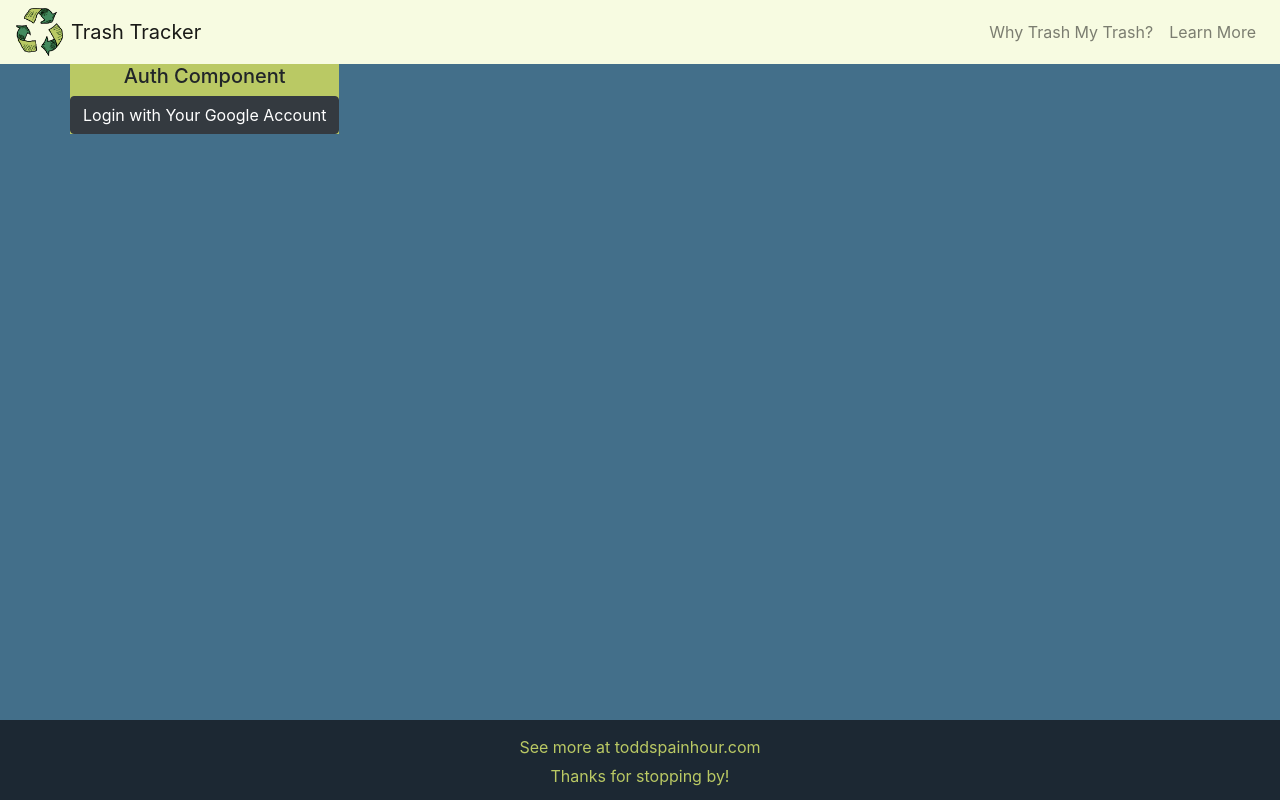
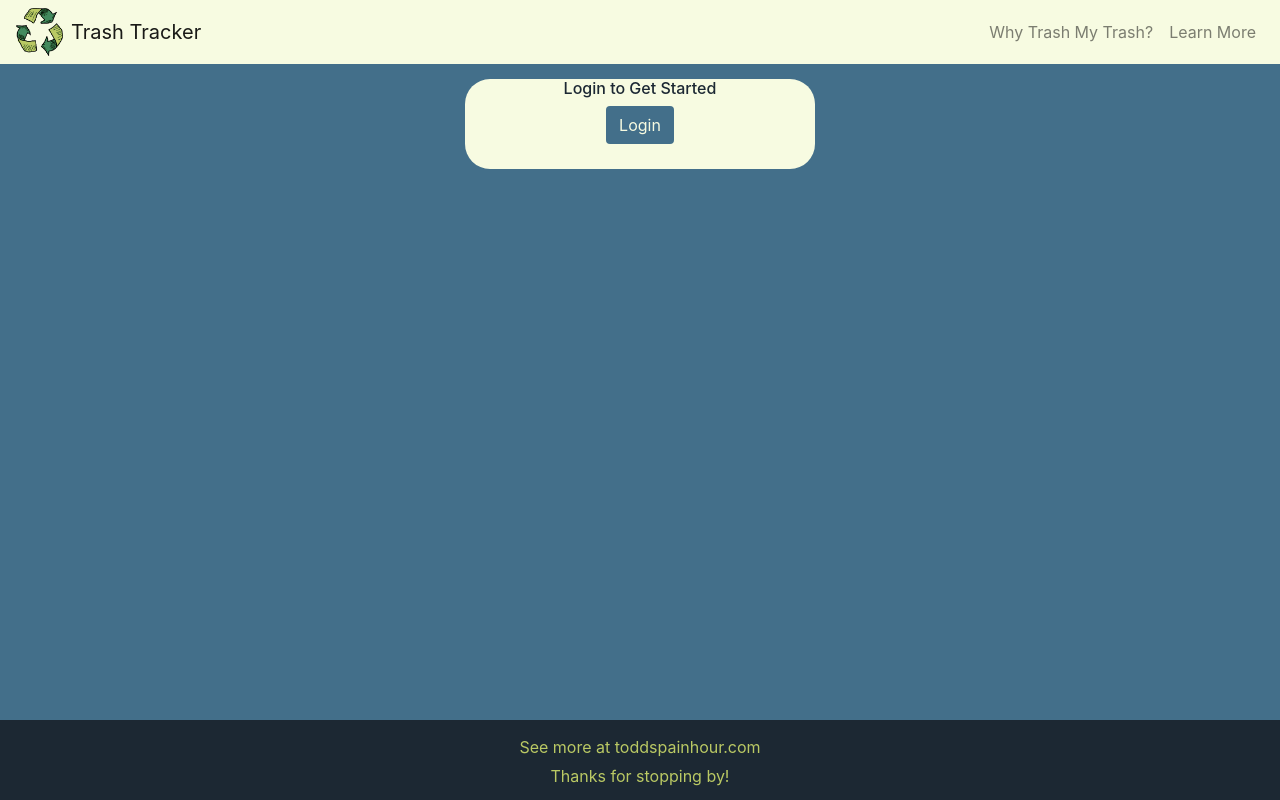
Before and after one commit to ToddSpainhour/trash-tracker, a React (Create React App) app: page /auth in a window 1280 px wide. Built offline with nearby package versions, Linux system fonts and the light colour scheme; no server answers.

Commit message:
added styling for auth component

```diff
--- a/src/components/pages/Auth/Auth.js
+++ b/src/components/pages/Auth/Auth.js
@@ -13,9 +13,12 @@ class Auth extends React.Component {
 
   render() {
     return (
-      <div className="Auth">
-        <h5>Auth Component</h5>
-        <button className="btn btn-dark" onClick={this.loginClickEvent}>Login with Your Google Account</button>
+      <div className="Auth col-md-4 offset-md-4 col-sm-12">
+        <div className="auth-text-area col-md-12 col-sm-12">
+          <h6 className="login-button-intro-text">Login to Get Started</h6>
+            <button className="btn login-button" onClick={this.loginClickEvent}>Login</button>
+              <div className="line-divider col-6 offset-3"></div>
+        </div>
       </div>
     );
   }
--- a/src/components/pages/Auth/Auth.scss
+++ b/src/components/pages/Auth/Auth.scss
@@ -1,4 +1,28 @@
+@import '../../../styles/variables';
+
 .Auth {
   display: block;
-  background-color: #bac964;
+  padding-top: 15px;
+
+  .auth-text-area {
+    background-color: $cream;
+    border-radius: 25px;
+    color: $shadow;
+  }
+
+  .login-button-intro-text {
+    color: $shadow;
+  }
+
+  .login-button {
+    color: $cream;
+    background-color: $blue;
+    margin-bottom: 25px;
+  }
+
+  .login-button:hover {
+    color: $shadow;
+    background-color: $lightGreen;
+    // background-color: $blue;
+  }
 }
```
